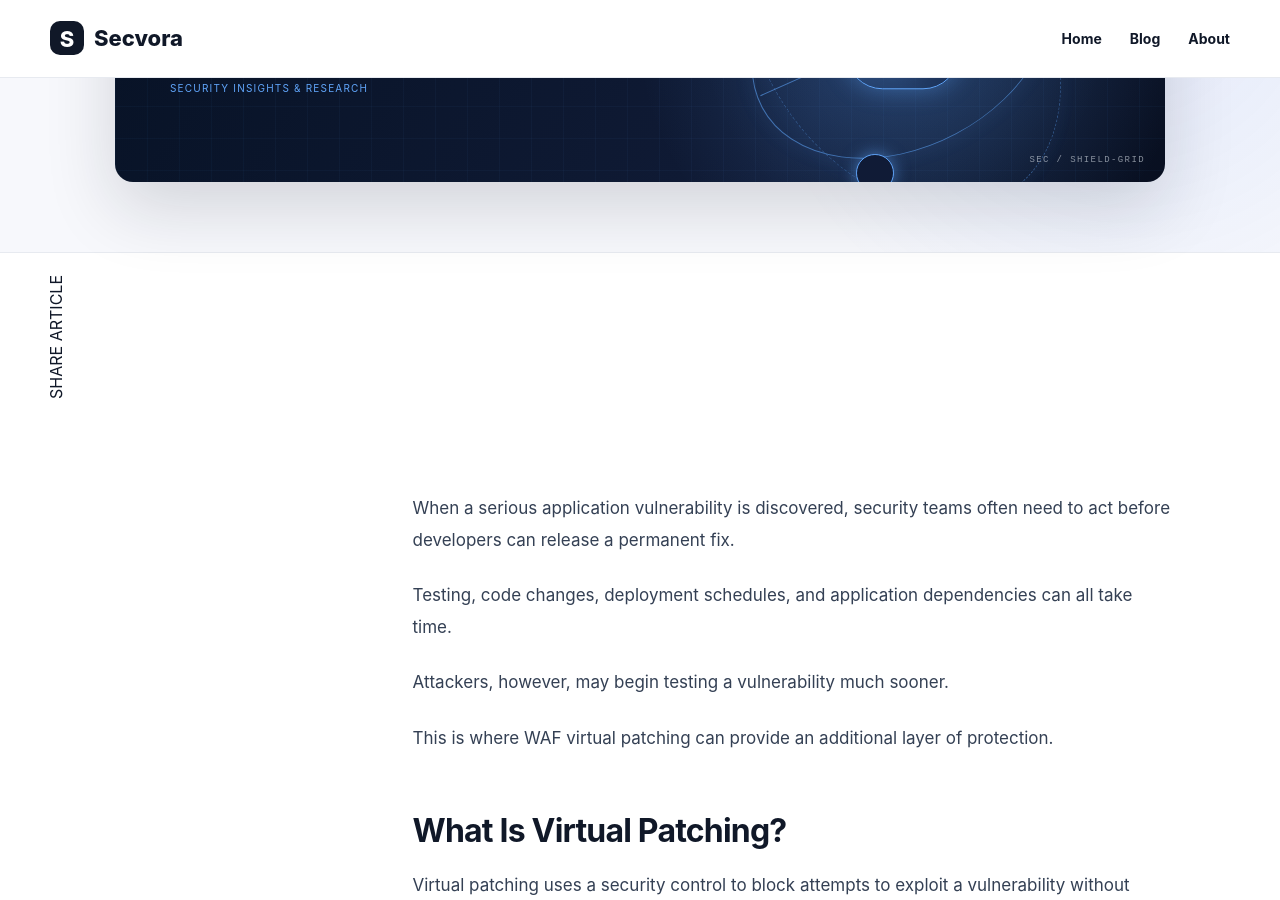
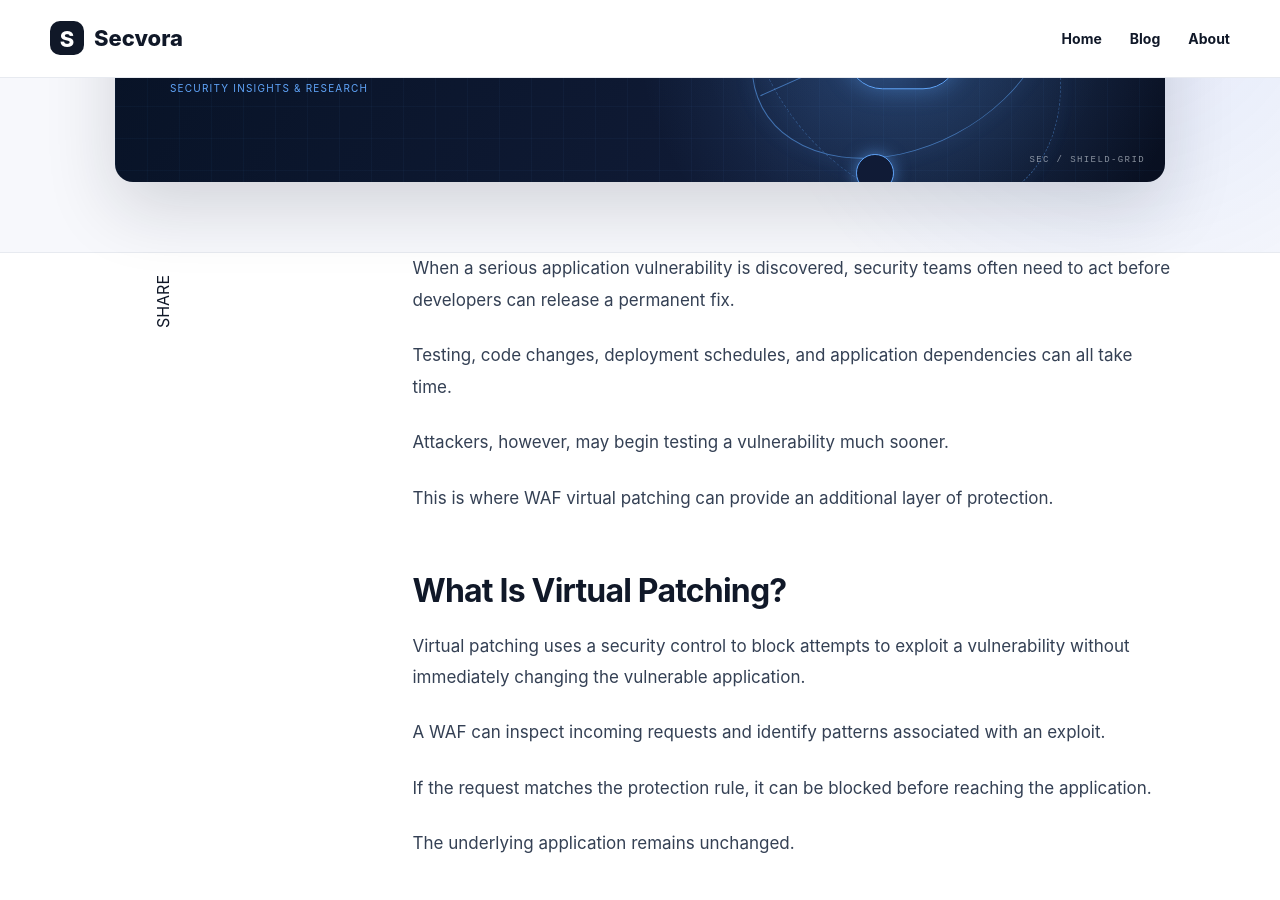
Before and after one commit to prasadprechu/Secvora, a Jekyll site: the page built from _posts/2026-10-06-waf-virtual-patching.md, in a window 1280 px wide and 900 px high, scrolled down 745 px. Built offline with Jekyll 4.4.1, drawn with Linux system fonts in a browser that asks for light colours; comment, search, counter and statistics services are not loaded.

Commit message:
Update post.html

```diff
--- a/_layouts/post.html
+++ b/_layouts/post.html
@@ -89,60 +89,27 @@ layout: default
 
   </header>
 
-  <!-- Article Share Bar -->
-  <div class="container share-bar-container">
-    <div
-      class="a2a_kit a2a_kit_size_32 a2a_default_style secvora-share-bar"
-      data-a2a-url="{{ page.url | absolute_url }}"
-      data-a2a-title="{{ page.title | escape }}"
-    >
-      <span class="share-bar-label">SHARE ARTICLE</span>
-
-      <a class="a2a_button_whatsapp" aria-label="Share on WhatsApp"></a>
-      <a class="a2a_button_facebook" aria-label="Share on Facebook"></a>
-      <a class="a2a_button_linkedin" aria-label="Share on LinkedIn"></a>
-      <a class="a2a_button_x" aria-label="Share on X"></a>
-      <a class="a2a_button_reddit" aria-label="Share on Reddit"></a>
-      <a class="a2a_button_telegram" aria-label="Share on Telegram"></a>
-      <a class="a2a_dd" href="https://www.addtoany.com/share"></a>
-      <a class="a2a_counter" href="https://www.addtoany.com/share"></a>
-    </div>
-  </div>
-
   <div class="container article-layout">
 
-    <aside class="article-sidebar">
 
-      {% if page.toc %}
-
-        <div class="toc">
-
-          <span class="toc-label">
-            IN THIS ARTICLE
-          </span>
-
-          <ul>
-
-            {% for x in page.toc %}
-
-              <li>
-
-                <a href="#{{ x.id }}">
-                  {{ x.title }}
-                </a>
-
-              </li>
-
-            {% endfor %}
-
-          </ul>
-
-        </div>
-
-      {% endif %}
-
+    <!-- Column 1: Share buttons -->
+    <aside class="share-bar-container">
+      <div
+        class="a2a_kit a2a_kit_size_32 a2a_default_style secvora-share-bar"
+        data-a2a-url="{{ page.url | absolute_url }}"
+        data-a2a-title="{{ page.title | escape }}"
+      >
+        <span class="share-bar-label">SHARE</span>
+        <a class="a2a_button_whatsapp" aria-label="WhatsApp"></a>
+        <a class="a2a_button_facebook" aria-label="Facebook"></a>
+        <a class="a2a_button_linkedin" aria-label="LinkedIn"></a>
+        <a class="a2a_button_x" aria-label="X"></a>
+        <a class="a2a_button_reddit" aria-label="Reddit"></a>
+        <a class="a2a_button_telegram" aria-label="Telegram"></a>
+        <a class="a2a_dd" href="https://www.addtoany.com/share"></a>
+        <a class="a2a_counter" href="https://www.addtoany.com/share"></a>
+      </div>
     </aside>
-
 
 
     <div class="article-content">
```
